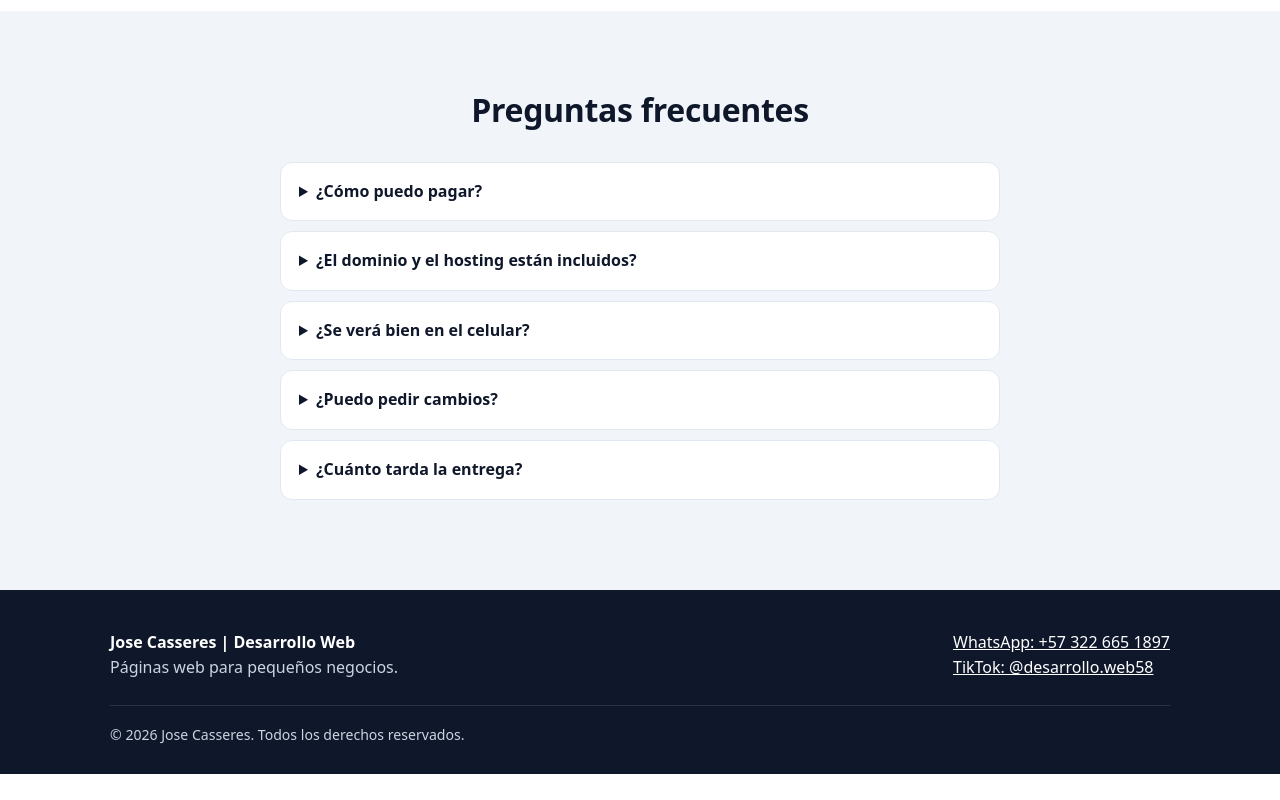
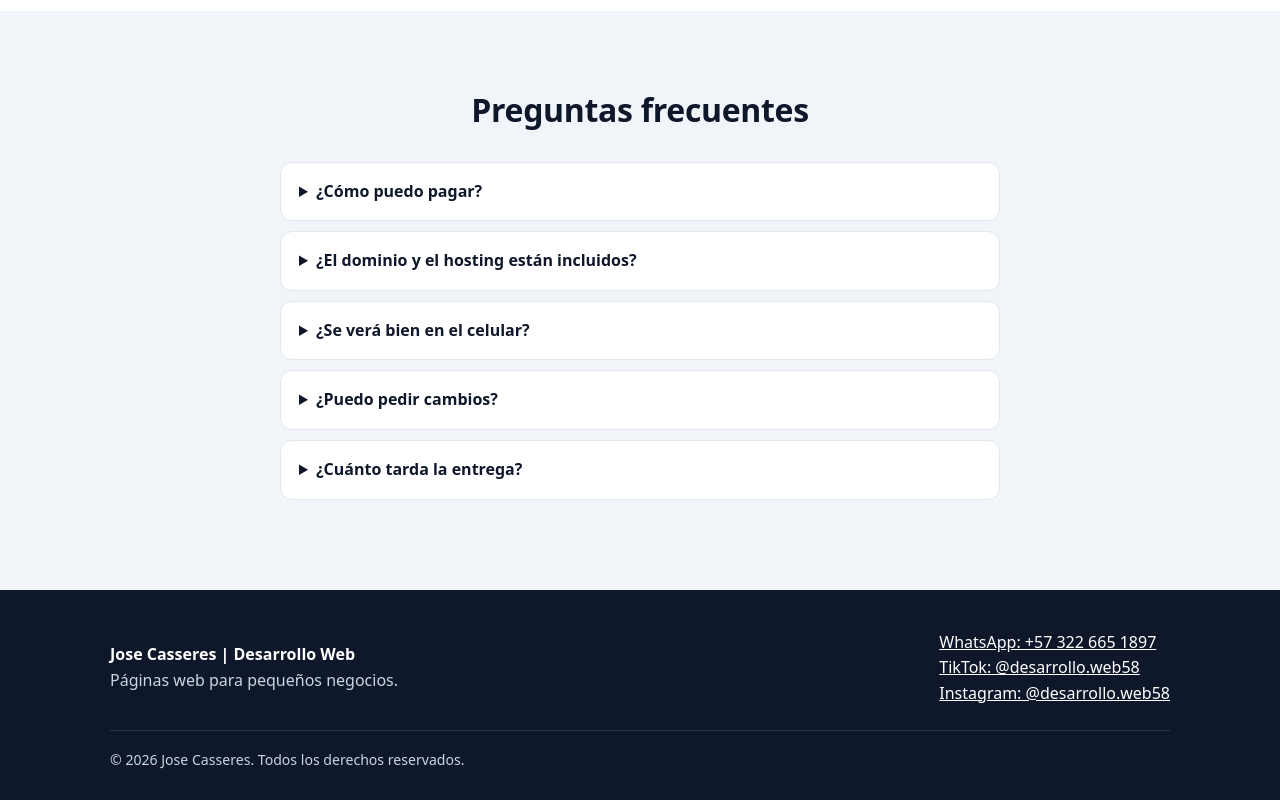
Before and after one commit to Josecasseres/mipaginaweb, a plain HTML site: page index.html in a window 1280 px wide. Shown: the part 4019-4819 px from the top of the page. Before the commit the page ends 4793 px from the top, so only its background shows below. Drawn offline with Linux system fonts and the light colour scheme.

Commit message:
Agrega Instagram al footer
Co-Authored-By: Claude Sonnet 5.5 <noreply@anthropic.com>
Claude-Session: https://claude.ai/code/session_015CvswWbYMsY44YUWwvGYKs

```diff
--- a/index.html
+++ b/index.html
@@ -429,7 +429,8 @@
         </div>
         <div>
           <a href="https://wa.me/573226651897" target="_blank" rel="noopener">WhatsApp: +57 322 665 1897</a><br>
-          <a href="https://www.tiktok.com/@desarrollo.web58" target="_blank" rel="noopener">TikTok: @desarrollo.web58</a>
+          <a href="https://www.tiktok.com/@desarrollo.web58" target="_blank" rel="noopener">TikTok: @desarrollo.web58</a><br>
+          <a href="https://www.instagram.com/desarrollo.web58" target="_blank" rel="noopener">Instagram: @desarrollo.web58</a>
         </div>
       </div>
       <p class="copy">© <span id="year">2026</span> Jose Casseres. Todos los derechos reservados.</p>
```
